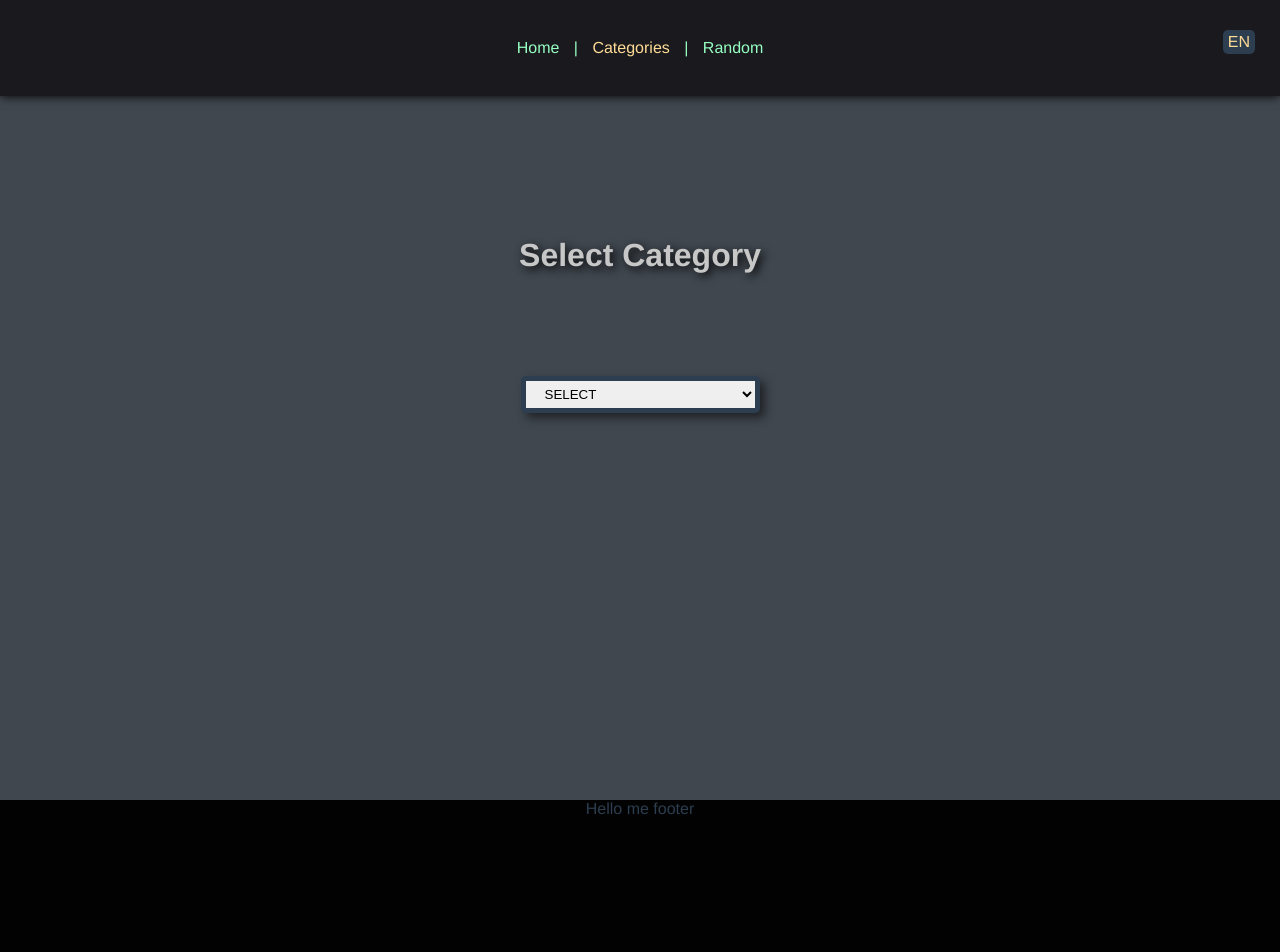
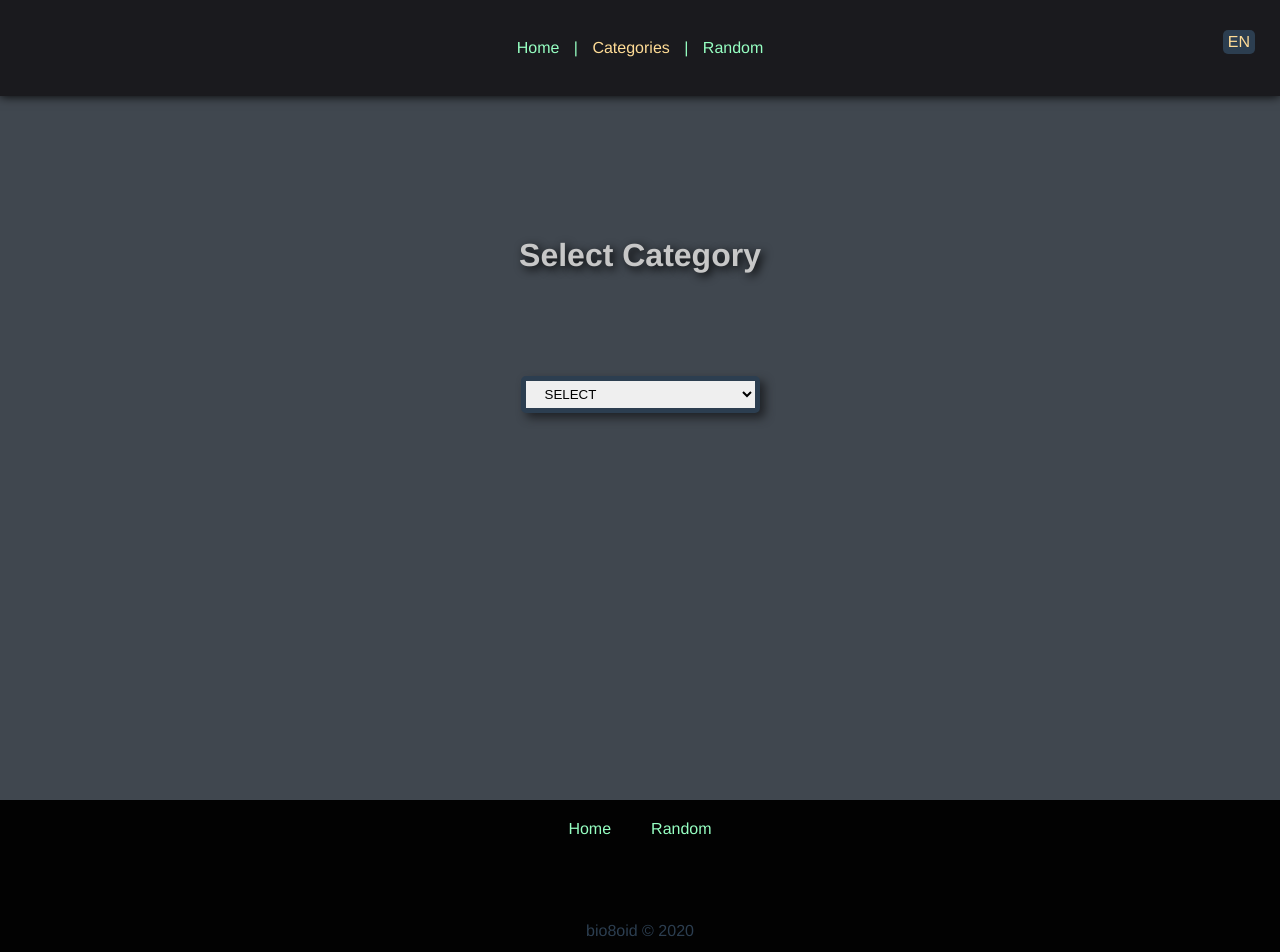
Before and after one commit to bio8oid/Art_Gallery, a Vue app: page /categories in a window 1280 px wide. Shown: the top 952 px of the page. Built offline with nearby package versions, Linux system fonts and the light colour scheme.

Commit message:
Add generated sitemap to footer

```diff
--- a/src/components/Footer.vue
+++ b/src/components/Footer.vue
@@ -1,14 +1,39 @@
 <template>
    <div class="footer">
-      <p>Hello me footer</p>
+      <div class="footer-site-map">
+         <a v-for="item in this.siteMap" :key="item.name" v-bind:href="baseUrl + item.path">{{ item.name }}</a>
+      </div>
+
+      <a class="footer-logo">bio8oid © {{ new Date().getFullYear() }}</a>
    </div>
 </template>
 
 <script>
+import router from '../router/routes';
+
 export default {
    name: 'Footer',
-   props: {
-      msg: String,
+
+   data() {
+      return {
+         siteMap: [],
+         baseUrl: 'http://localhost:8080',
+      };
+   },
+
+   watch: {
+      $route: 'getRoutesList',
+   },
+
+   methods: {
+      getRoutesList() {
+         // Filter all routes from details path
+         const allRoutes = router.options.routes.filter(x => !/\bdetails\b/g.test(x.path));
+         let currentRoute = this.$route.path;
+         // Remove current route from site map
+         const filteredPaths = allRoutes.filter(x => x.path !== currentRoute);
+         this.siteMap = filteredPaths;
+      },
    },
 };
 </script>
@@ -18,10 +43,26 @@ export default {
    height: 20vh;
    background: #020202;
    margin-top: 20vh;
+   padding: 20px 0;
+   display: flex;
+   flex-direction: column;
+   align-items: center;
+   justify-content: space-between;
 
-   p {
-      padding: 0;
-      margin: 0;
+   .footer-site-map {
+      a {
+         color: #96ffc2;
+         font-weight: bold;
+         text-decoration: none;
+         font-weight: 300;
+         padding: 20px;
+         cursor: pointer;
+
+         &:hover {
+            font-weight: 500;
+            color: #ffdc96;
+         }
+      }
    }
 }
 </style>
--- a/src/components/LanguageButton.vue
+++ b/src/components/LanguageButton.vue
@@ -22,8 +22,7 @@ export default {
 </script>
 
 <style lang="scss">
-.language-button,
-.pagination-buttons {
+.language-button {
    position: fixed;
    top: 30px;
    right: 25px;
--- a/src/components/Navbar.vue
+++ b/src/components/Navbar.vue
@@ -1,9 +1,8 @@
 <template>
    <div>
       <div id="nav">
-         <router-link to="/">Home</router-link> |
-         <router-link to="/categories">Categories</router-link> |
-         <router-link to="/randomizer">Random</router-link>
+         <router-link to="/">Home</router-link> | <router-link to="/categories">Categories</router-link> |
+         <router-link to="/random">Random</router-link>
       </div>
       <LanguageButton />
    </div>
--- a/src/components/PaginationButtons.vue
+++ b/src/components/PaginationButtons.vue
@@ -1,11 +1,6 @@
 <template>
    <div>
-      <button
-         v-for="number in this.$store.state.paginationNumbers"
-         :key="number"
-         @click="$emit(`paginationButtonAction`, number)"
-         class="pagination-buttons"
-      >
+      <button v-for="number in this.$store.state.paginationNumbers" :key="number" @click="$emit(`paginationButtonAction`, number)" class="pagination-buttons">
          {{ number }}
       </button>
    </div>
@@ -23,5 +18,11 @@ export default {
    padding: 5px 10px;
    margin: 2.5% 10px 5% 10px;
    box-shadow: 5px 5px 10px #202327;
+   background: #2c3e50;
+   border: none;
+   border-radius: 5px;
+   color: #ffdc96;
+   font-size: 16px;
+   cursor: pointer;
 }
 </style>
--- a/src/router/routes.js
+++ b/src/router/routes.js
@@ -16,8 +16,8 @@ const routes = [
       component: () => import('../views/Categories.vue'),
    },
    {
-      path: '/randomizer',
-      name: 'Randomizer',
+      path: '/random',
+      name: 'Random',
       component: () => import('../views/Randomizer.vue'),
    },
    {
```
Also changed, not shown: src/router/sitemapMiddleware.js (deleted, +0 -26 lines), src/.prettierrc.js.
